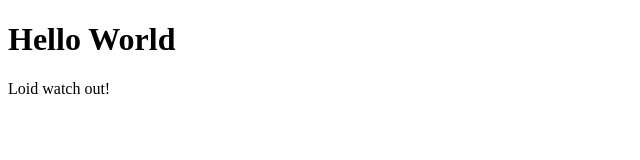
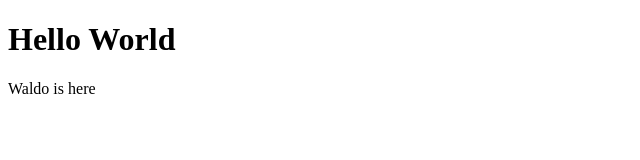
Before and after one commit to shatteredfigure/shatteredfigure.github.io, a plain HTML site: page index.html in a window 1280 px wide. Shown: the full height of the page, 0-640 px from the left. Drawn offline with Linux system fonts and the light colour scheme.

Commit message:
Update index.html

```diff
--- a/index.html
+++ b/index.html
@@ -2,6 +2,6 @@
 <html>
 <body>
 <h1>Hello World</h1>
-<p>Loid watch out!</p>
+<p>Waldo is here</p>
 </body>
 </html>
```
